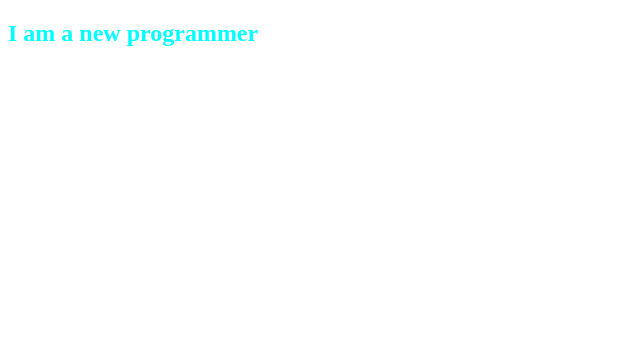
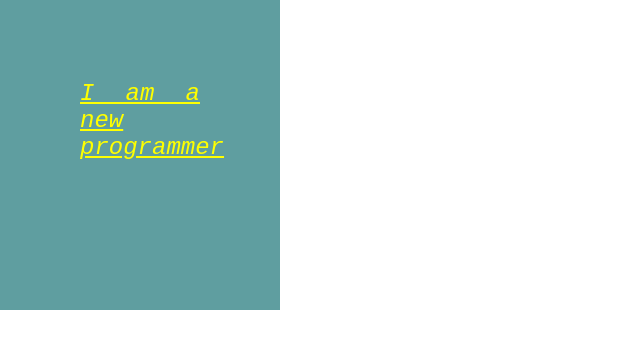
Before and after one commit to Ripa1518/html-and-css-conceptual, a plain HTML site: page index.html in a window 1280 px wide. Shown: the whole page, without its empty margins (0-640 px from the left). Drawn offline with Linux system fonts and the light colour scheme.

Commit message:
create a section with a heading

```diff
--- a/index.html
+++ b/index.html
@@ -8,6 +8,8 @@
     <link rel="shortcut icon" href="https://img.icons8.com/?size=48&id=20909&format=png" type="image/x-icon">
 </head>
 <body>
-    <h2>I am a new programmer</h2>
+    <div id="heading">
+        <h2>I am a new programmer</h2>
+    </div>
 </body>
 </html>
--- a/style/style.css
+++ b/style/style.css
@@ -1,3 +1,18 @@
+*{
+    margin: 0;
+    padding: 0;
+}
 h2{
-    color: aqua;
+    color:yellow;
+    font-style:italic ;
+    font-weight: lighter;
+    font-family: 'Courier New', Courier, monospace;
+    text-decoration: underline;
+    text-align: justify;
 }
+#heading{
+    background-color: cadetblue;
+    height: 150px;
+    width: 120px;
+    padding: 80px;
+}
```
